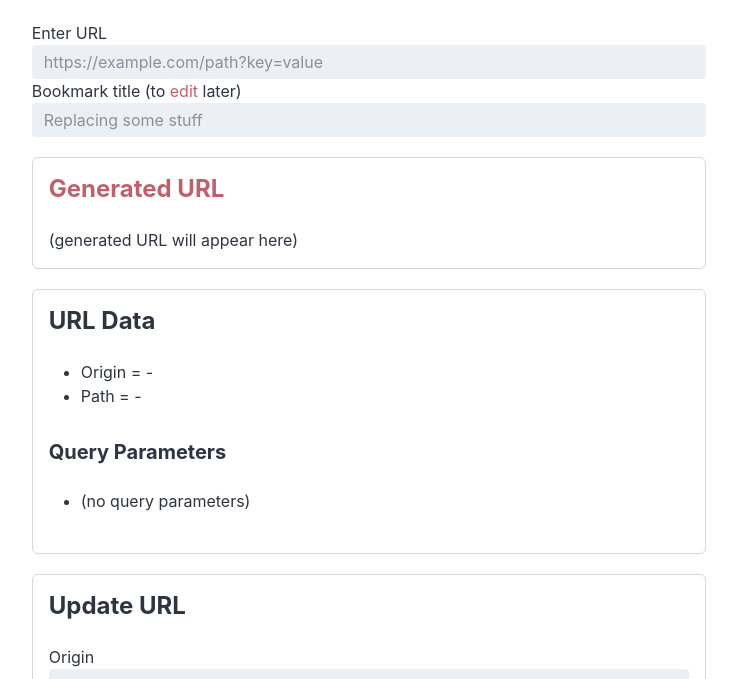
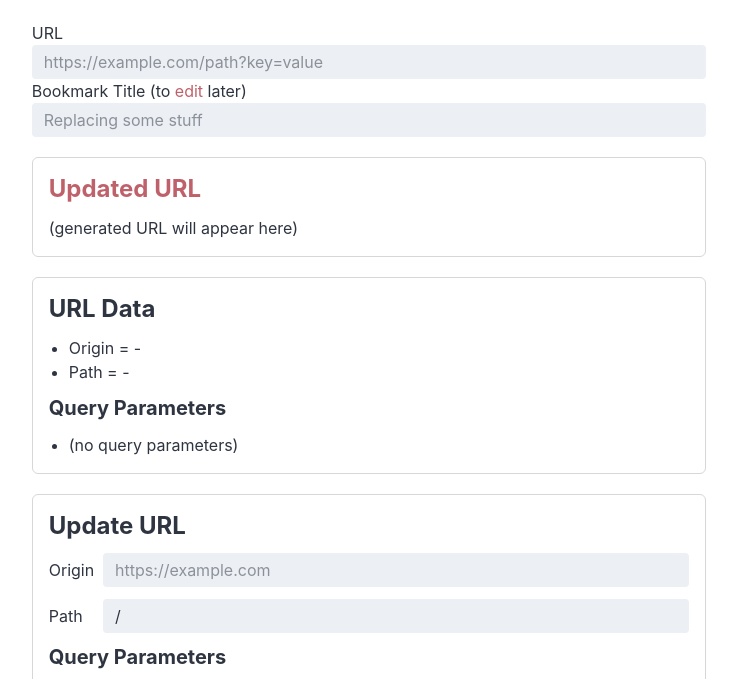
Before and after one commit to bbkane/urlstudio, a website with bundled scripts: page index.html in a window 1280 px wide. Shown: the part 75-754 px from the top of the page, without its empty margins (271-1008 px from the left). Built offline with nearby package versions, Linux system fonts and the light colour scheme.

Commit message:
More spacing tweaks

```diff
--- a/bamboo-overrides.css
+++ b/bamboo-overrides.css
@@ -23,28 +23,50 @@ main {
   border: 1px solid var(--panel-border);
   border-radius: 6px;
   padding: 1rem;
+  display: flex;
+  flex-direction: column;
+  gap: 0.75rem;
 }
 
 .generated-url-panel {
-  margin: 1.25rem 0;
+  margin: 1.25rem 0 var(--split-gap);
 }
 
-.panel h2 {
-  margin-top: 0;
+.panel h2,
+.panel h3 {
+  margin: 0;
+}
+
+.panel ul {
+  margin: 0;
+  padding-left: 1.25rem;
 }
 
 .readonly {
   color: inherit;
 }
 
-#generated-url {
+.generated-url-output {
   display: block;
-  margin: 0.5rem 0 1rem;
+  margin: 0;
   word-break: break-all;
 }
 
-.generated-url-panel #generated-url {
-  margin-bottom: 0;
+.field-inline {
+  display: flex;
+  align-items: center;
+  gap: 0.4rem;
+  flex-wrap: wrap;
+}
+
+.field-inline label {
+  margin: 0;
+  min-width: 3rem;
+}
+
+.field-inline input {
+  flex: 1 1 14rem;
+  min-width: 10rem;
 }
 
 .error {
@@ -97,6 +119,10 @@ main {
 }
 
 @media (max-width: 860px) {
+  .generated-url-panel {
+    margin: 1rem 0;
+  }
+
   .split {
     gap: 1rem;
   }
--- a/index.html
+++ b/index.html
@@ -1,5 +1,6 @@
 <!doctype html>
 <html lang="en">
+
 <head>
   <meta charset="UTF-8" />
   <meta name="viewport" content="width=device-width, initial-scale=1.0" />
@@ -12,42 +13,22 @@
   <main>
     <h1>URL Studio</h1>
 
-      <label for="user-url">Enter URL</label>
-      <input
-        id="user-url"
-        type="url"
-        placeholder="https://example.com/path?key=value"
-      />
+    <label for="user-url">URL</label>
+    <input id="user-url" type="url" placeholder="https://example.com/path?key=value" />
     <p id="user-url-error" class="error" hidden></p>
 
-      <label for="bookmark-title"
-        >Bookmark title (to
-        <a
-          id="bookmark-title-edit-link"
-          target="_blank"
-          rel="noreferrer noopener"
-          >edit</a
-        >
-        later)</label
-      >
-      <input
-        id="bookmark-title"
-        type="text"
-        placeholder="Replacing some stuff"
-      />
+    <label for="bookmark-title">Bookmark Title (to
+      <a id="bookmark-title-edit-link" target="_blank" rel="noreferrer noopener">edit</a>
+      later)</label>
+    <input id="bookmark-title" type="text" placeholder="Replacing some stuff" />
 
     <article class="panel generated-url-panel">
       <h2>
-          <a
-            id="generated-url-link"
-            href="#"
-            target="_blank"
-            rel="noreferrer noopener"
-          >
-            Generated URL
+        <a id="generated-url-link" href="#" target="_blank" rel="noreferrer noopener">
+          Updated URL
         </a>
       </h2>
-        <output id="generated-url" aria-live="polite"></output>
+      <output id="generated-url" class="generated-url-output" aria-live="polite"></output>
     </article>
 
     <section class="split" aria-label="Original and editable URL panes">
@@ -66,15 +47,15 @@
       <article class="panel">
         <h2>Update URL</h2>
 
+        <div class="field-inline">
           <label for="editable-origin">Origin</label>
-          <input
-            id="editable-origin"
-            type="url"
-            placeholder="https://example.com"
-          />
+          <input id="editable-origin" type="url" placeholder="https://example.com" />
+        </div>
 
+        <div class="field-inline">
           <label for="editable-path">Path</label>
           <input id="editable-path" type="text" placeholder="/path" />
+        </div>
 
         <h3>Query Parameters</h3>
         <div id="editable-rows"></div>
@@ -85,4 +66,5 @@
 
   <script type="module" src="./index.js"></script>
 </body>
+
 </html>
```
Lines whose indentation alone changed are shown as unchanged.
